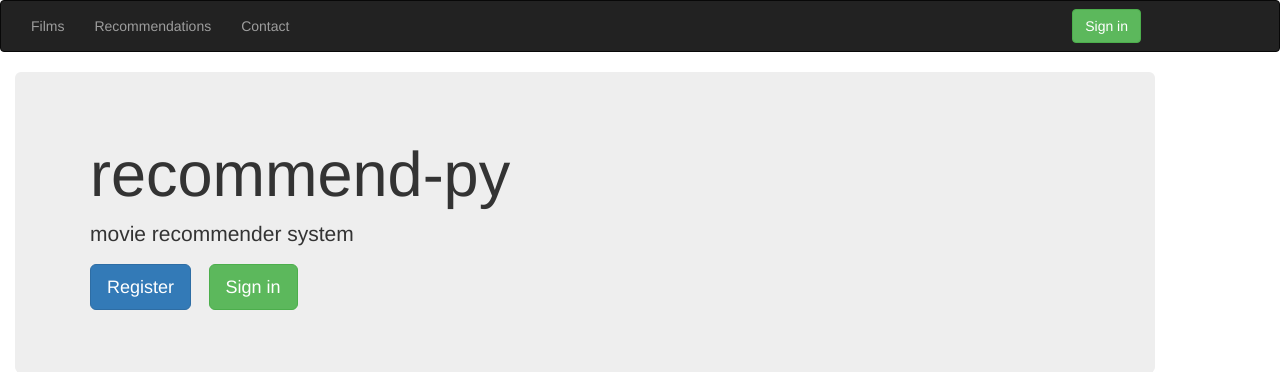
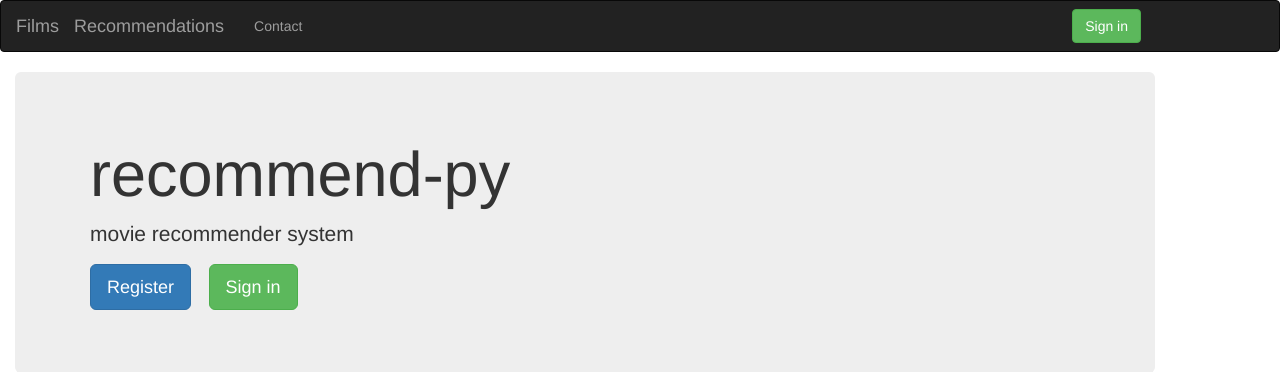
Before and after one commit to lyapizz/recommend-py, a Django app: page /polls/home/ in a window 1280 px wide. Shown: the top 372 px of the page. Run offline with Django 3.2, Linux system fonts and the light colour scheme; some libraries are stand-ins or nearby versions.

Commit message:
navbar brand

```diff
--- a/polls/templates/base.html
+++ b/polls/templates/base.html
@@ -25,10 +25,8 @@
                     <span class="icon-bar"></span>
                     <span class="icon-bar"></span>
                 </button>
-                <ul class="nav navbar-nav">
-                    <li><a class="nav navbar-nav" href="{% url 'polls:home' %}">Films</a></li>
-                    <li><a class="nav navbar-nav" href="{% url 'polls:top' %}">Recommendations</a></li>
-                </ul>
+                <a class="navbar-brand" href="{% url 'polls:home' %}">Films</a>
+                <a class="navbar-brand" href="{% url 'polls:top' %}">Recommendations</a>
             </div>
             <div class="navbar-collapse collapse">
                 <ul class="nav navbar-nav">
```
